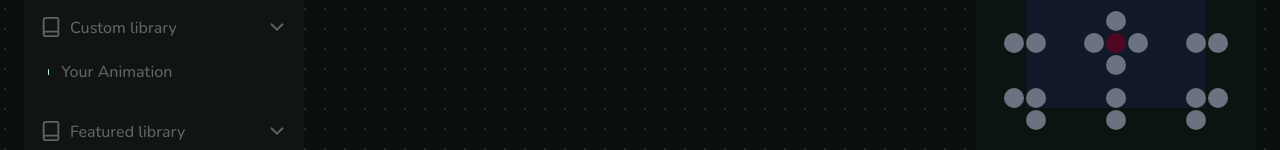
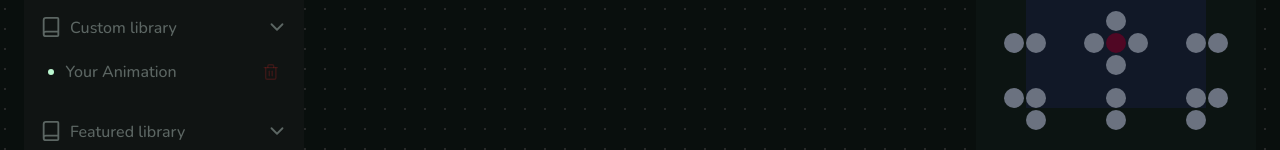
Before and after one commit to amuseDave/animationGen, a React (Vite) app: page / in a window 1280 px wide. Shown: the part 156-306 px from the top of the page. Built offline with nearby package versions, Linux system fonts and the light colour scheme.

Commit message:
change name input

```diff
--- a/src/components/SavedAnimations/Custom/AnimationName.jsx
+++ b/src/components/SavedAnimations/Custom/AnimationName.jsx
@@ -1,8 +1,9 @@
 import { useDispatch } from "react-redux";
 import { animationActions } from "../../../store/animationsSlicer";
-import { useEffect, useRef } from "react";
+import { useEffect, useRef, useState } from "react";
 export default function AnimationName({ animationName, className }) {
   const dispatch = useDispatch();
+  const [isOpen, setIsOpen] = useState(false);
   const inputRef = useRef();
   const timeoutId = useRef();
 
@@ -15,6 +16,7 @@ export default function AnimationName({ animationName, className }) {
   }
 
   function handleSetDefaultName() {
+    setIsOpen(false);
     if (animationName === "") {
       dispatch(animationActions.handleCustomUpdateName("No Name"));
     }
@@ -27,13 +29,31 @@ export default function AnimationName({ animationName, className }) {
     }, 500);
   }, [animationName]);
 
+  useEffect(() => {
+    if (!isOpen) return;
+    inputRef.current.focus();
+  }, [isOpen]);
+
   return (
+    <>
+      {isOpen ? (
         <input
           ref={inputRef}
           onBlur={handleSetDefaultName}
           onChange={handleUpdateName}
           value={animationName}
-      className={className}
+          className={`${className} bg-transparent outline-none w-full`}
         />
+      ) : (
+        <p
+          onDoubleClick={() => {
+            setIsOpen(true);
+          }}
+          className={`${className} w-full`}
+        >
+          {animationName}
+        </p>
+      )}
+    </>
   );
 }
--- a/src/components/SavedAnimations/Custom/Custom.jsx
+++ b/src/components/SavedAnimations/Custom/Custom.jsx
@@ -51,13 +51,13 @@ export default function Custom() {
               } ${index === 0 && "mt-4"}`}
             >
               <div
-                className={`w-[10px] h-[6px] rounded-full bg-green-200 ${
+                className={`w-[7px] h-[6px] rounded-full bg-green-200 ${
                   same && "bg-orange-500"
                 }`}
               ></div>
 
               <AnimationName
-                className={`bg-transparent outline-none text-main-t-gray ${
+                className={`text-main-t-gray ${
                   same && "text-main-t-gray-active"
                 }`}
                 animationName={animation.name}
--- a/src/components/SavedAnimations/Custom/NewCanvas.jsx
+++ b/src/components/SavedAnimations/Custom/NewCanvas.jsx
@@ -2,6 +2,7 @@ import { animationActions } from "../../../store/animationsSlicer";
 import { useDispatch, useSelector } from "react-redux";
 import { useNavigate } from "react-router-dom";
 import { Plus } from "lucide-react";
+import AnimationName from "./AnimationName";
 
 export default function NewCanvas() {
   const navigate = useNavigate();
@@ -41,12 +42,14 @@ export default function NewCanvas() {
   return (
     <div
       onClick={handleDefault}
-      className={`mt-7 flex items-center justify-between px-4 py-2 transition-colors rounded-lg ${styles}`}
+      className={`mt-7 flex items-center px-4 py-2 transition-colors rounded-lg ${styles}`}
     >
-      <p>(Default){animationNameDefault}</p>
+      <p>(Default)</p>
+      <AnimationName animationName={animationNameDefault} />
+
       <div
         onClick={handleNewCanvas}
-        className={`p-1 transition-colors translate-x-2 rounded-full ${stylesPlus}`}
+        className={`p-1 transition-colors ml-auto translate-x-2 rounded-full ${stylesPlus}`}
       >
         <Plus size={14} />
       </div>
```
Lines whose indentation alone changed are shown as unchanged.
